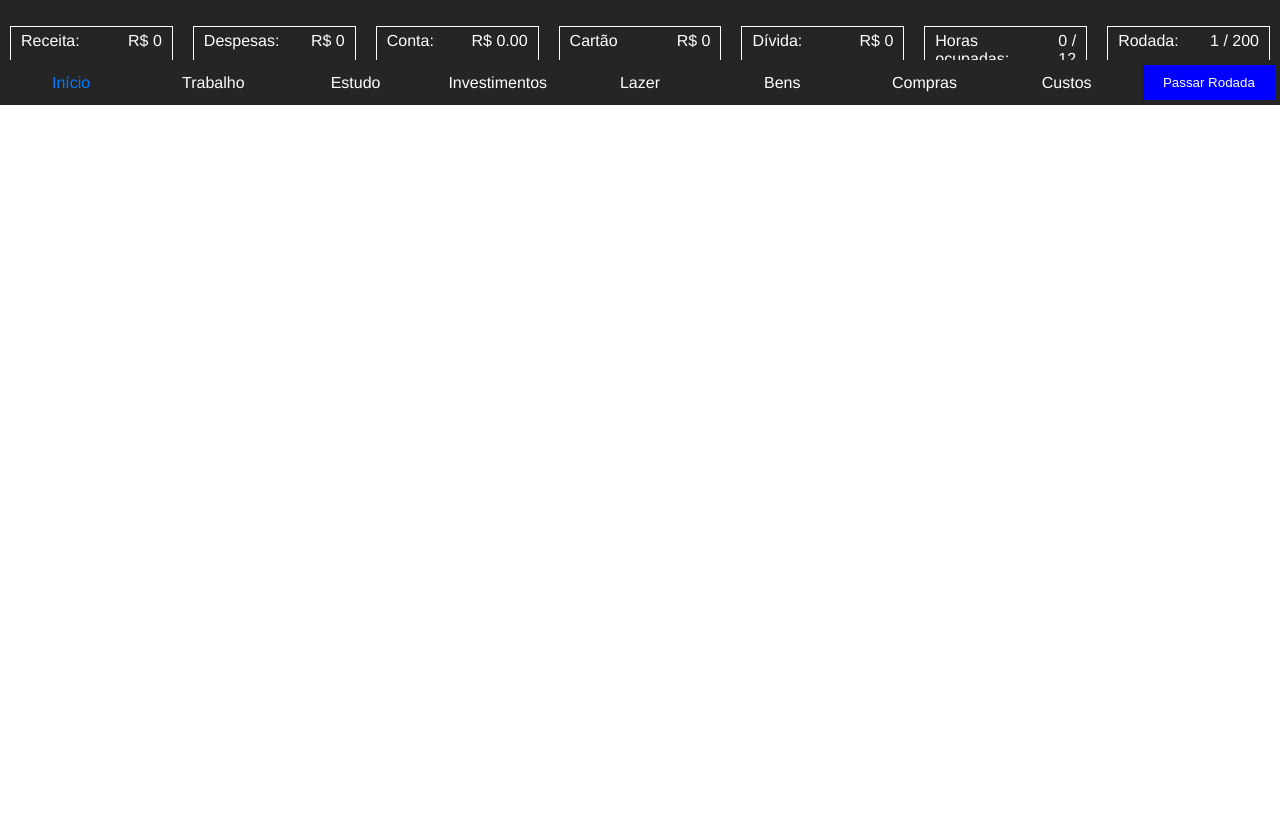
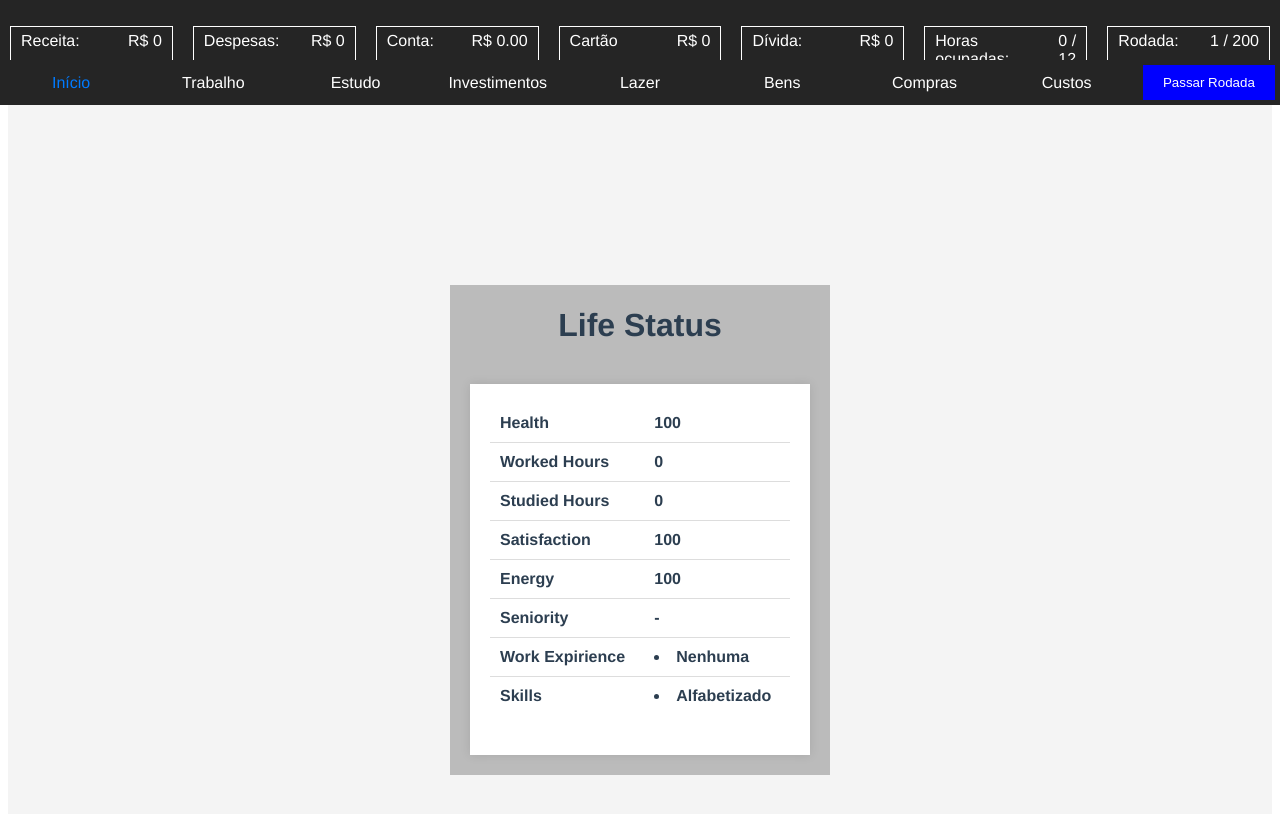
Before and after one commit to Lorandi/IFRS, a Vue app in the folder 2-Semestre/Construcao_de_paginas_Web_II_Rodrigo_Prestes_Machado/trabalho_final/decision_game/: page / in a window 1280 px wide. Shown: the top 814 px of the page. Built offline with nearby package versions, Linux system fonts and the light colour scheme.

Commit message:
adiciona life status na pagina incial

```diff
--- a/2-Semestre/Construcao_de_paginas_Web_II_Rodrigo_Prestes_Machado/trabalho_final/decision_game/src/store/index.js
+++ b/2-Semestre/Construcao_de_paginas_Web_II_Rodrigo_Prestes_Machado/trabalho_final/decision_game/src/store/index.js
@@ -25,7 +25,8 @@ export default createStore({
       satisfaction: 100,
       energy: 100,
       seniority: null,
-      skills:[null]
+      skills:["Alfabetizado"],
+      workExpirience: ["Nenhuma"],
     }
   },
   mutations: {
@@ -73,11 +74,19 @@ export default createStore({
 
     addSkills(state, skills) {
       state.life.skills.push(skills);
+    },
+
+    addWorkExpirience(state, workExpirience) {
+      state.life.workExpirience.push(workExpirience);
     }
+
 
   },
 
   actions: {
+    addWorkExpirience({ commit }, workExpirience) {
+      commit("addWorkExpirience", workExpirience);
+    },
 
     addSkills({ commit }, skills) {
       commit("addSkills", skills);
--- a/2-Semestre/Construcao_de_paginas_Web_II_Rodrigo_Prestes_Machado/trabalho_final/decision_game/src/store/jsons/jobs.json
+++ b/2-Semestre/Construcao_de_paginas_Web_II_Rodrigo_Prestes_Machado/trabalho_final/decision_game/src/store/jsons/jobs.json
@@ -8,7 +8,8 @@
   "active": false,
   "hours": 8,
   "minWorkTime": 8,
-  "maxWorkTime": 10
+  "maxWorkTime": 10,
+  "workExpirience": ["Nenhuma"]
 },
 {
   "id": 2,
@@ -20,7 +21,8 @@
   "active": false,
   "hours": 8,
   "minWorkTime": 8,
-  "maxWorkTime": 10
+  "maxWorkTime": 10,
+  "workExpirience": ["Nenhuma"]
 },
 
 
@@ -34,19 +36,21 @@
   "active": false,
   "hours": 6,
   "minWorkTime": 6,
-  "maxWorkTime": 6
+  "maxWorkTime": 6,
+  "workExpirience": ["Nenhuma"]
 },
 {
   "id": 12,
   "name": "Trainee Programação",
   "image": "https://st2.depositphotos.com/1518767/8443/i/450/depositphotos_84432086-stock-photo-creative-team-using-laptop.jpg",
   "salaryPerHour": 15,
-  "skills": ["Banco de dados", "Estágio Programação"],
+  "skills": ["Banco de dados"],
   "seniority": 1,
   "active": false,
   "hours": 6,
   "minWorkTime": 6,
-  "maxWorkTime": 8
+  "maxWorkTime": 8,
+  "workExpirience": ["Estágio Programação"]
 },
 
   {
@@ -54,72 +58,78 @@
     "name": "Desenvolvedor Front-end",
     "image": "https://prodaly.com.br/wp-content/uploads/2022/09/Capa-programador.png",
     "salaryPerHour": 25,
-    "skills": ["Formação front-end", "Trainee Programação"],
+    "skills": ["Formação front-end"],
     "seniority": 2,
     "active": false,
     "hours": 8,
     "minWorkTime": 8,
-    "maxWorkTime": 10
+    "maxWorkTime": 10,
+    "workExpirience": ["Trainee Programação"]
   },
   {
     "id": 102,
     "name": "Desenvolvedor Back-end",
     "image": "https://acadtec.com.br/storage/posts/pictures/ntVKoNURQUQhP9ghaf06607dcbf590338.jpg",
     "salaryPerHour": 25,
-    "skills": ["Formação back-end", "Trainee Programação"],
+    "skills": ["Formação back-end"],
     "seniority": 2,
     "active": false,
     "hours": 8,
     "minWorkTime": 8,
-    "maxWorkTime": 10
+    "maxWorkTime": 10,
+    "workExpirience": ["Trainee Programação"]
   },
   {
     "id": 103,
     "name": "Desenvolvedor Back-end Java - Pleno",
     "image": "https://www.locaweb.com.br/blog/wp-content/uploads/2021/04/nomade-digital-esse-estilo-de-vida-combina-com-um-programador-como-voce.jpg",
     "salaryPerHour": 40,
-    "skills": ["Especialização Java", "Desenvolvedor Back-end"],
+    "skills": ["Especialização Java"],
     "seniority": 3,
     "active": false,
     "hours": 8,
     "minWorkTime": 8,
-    "maxWorkTime": 10
+    "maxWorkTime": 10,
+    "workExpirience": ["Desenvolvedor Back-end"]
   },
   {
     "id": 104,
     "name": "Desenvolvedor  Front-end Veu - Pleno",
     "image": "https://img.freepik.com/fotos-gratis/programador-sorridente-de-tiro-medio-segurando-o-telefone_23-2149101155.jpg?w=1380&t=st=1687656578~exp=1687657178~hmac=13520014b155af15bfcc772e79afc6a2627810c937824510ece29d01cb5de4be",
     "salaryPerHour": 40,
-    "skills": ["Especialização Vue", "Desenvolvedor Front-end"],
+    "skills": ["Especialização Vue"],
     "seniority": 3,
     "active": false,
     "hours": 8,
     "minWorkTime": 8,
-    "maxWorkTime": 10
+    "maxWorkTime": 10,
+    "workExpirience": ["Desenvolvedor Front-end"]
   },
   {
     "id": 105,
     "name": "Desenvolvedor Back-end Java - Senior",
     "image": "https://img.freepik.com/fotos-gratis/engenheiro-de-ti-afro-americano-programando-interface-de-codigo-binario-usando-script-css-html-e-criptografia-no-computador-servidor-de-seguranca-de-codificacao-freelancer-masculino-com-aplicativo-de-desenvolvedor-de-software_482257-49186.jpg?w=1380&t=st=1687656627~exp=1687657227~hmac=ddcb169f74da19d90d3bdb5a4556472ca840f2ca81ffb35f76a8a217c0306173",
     "salaryPerHour": 60,
-    "skills": ["Especialização Java II", "Desenvolvedor Back-end Java - Pleno"],
+    "skills": ["Especialização Java II"],
     "seniority": 4,
     "active": false,
     "hours": 8,
     "minWorkTime": 8,
-    "maxWorkTime": 10
+    "maxWorkTime": 10,
+    "workExpirience": ["NenDesenvolvedor Back-end Java - Plenohuma"]
   },
   {
     "id": 106,
     "name": "Desenvolvedor Front-end Veu - Senior",
     "image": "https://blog.django.pro.br/wp-content/uploads/2020/05/woman-coding-on-computer-3861958-medium-752x440.jpg",
     "salaryPerHour": 60,
-    "skills": ["Especialização Veu II", "Desenvolvedor  Front-end Veu - Pleno"],
+    "skills": ["Especialização Veu II"],
     "seniority": 4,
     "active": false,
     "hours": 8,
     "minWorkTime": 8,
-    "maxWorkTime": 10
+    "maxWorkTime": 10,
+    "workExpirience": ["Desenvolvedor  Front-end Veu - Pleno"]
   }
 
 ]
--- a/2-Semestre/Construcao_de_paginas_Web_II_Rodrigo_Prestes_Machado/trabalho_final/decision_game/src/store/jsons/studies.json
+++ b/2-Semestre/Construcao_de_paginas_Web_II_Rodrigo_Prestes_Machado/trabalho_final/decision_game/src/store/jsons/studies.json
@@ -4,7 +4,7 @@
     "name": "Lógica de programação",
     "value": 200,
     "hoursToComplete": 100,
-    "prerequisites": null,
+    "prerequisites": "Alfabetizado",
     "skillAfterCourse": "Lógica de programação",
     "seniority": 1,
     "active": false,
--- a/2-Semestre/Construcao_de_paginas_Web_II_Rodrigo_Prestes_Machado/trabalho_final/decision_game/src/views/HomePage.vue
+++ b/2-Semestre/Construcao_de_paginas_Web_II_Rodrigo_Prestes_Machado/trabalho_final/decision_game/src/views/HomePage.vue
@@ -1,14 +1,78 @@
 <template>
   <div class="home">
+    <div class = "table">
+      <h1>Life Status</h1>
+      <div class="table-container">
+        <table class="styled-table">
+          <tbody>
+            <tr>
+              <td>Health</td>
+              <td>{{ lifeStatus().health}}</td>
+            </tr>
+            <tr>
+              <td>Worked Hours</td>
+              <td>{{ lifeStatus().workedHours }}</td>
+            </tr>
+            <tr>
+              <td>Studied Hours</td>
+              <td>{{ lifeStatus().studiedHours }}</td>
+            </tr>
+            <tr>
+              <td>Satisfaction</td>
+              <td>{{lifeStatus().satisfaction }}</td>
+            </tr>
+            <tr>
+              <td>Energy</td>
+              <td>{{lifeStatus().energy }}</td>
+            </tr>
+            <tr>
+              <td>Seniority</td>
+              <td>{{ lifeStatus().seniority || '-' }}</td>
+            </tr>
+            <tr>
+              <td>Work Expirience</td>
+              <td>
+                 <li v-for="work in lifeStatus().workExpirience" :key="work">{{ work }}</li>
+              </td>
+            </tr>
+            <tr>
+              <td>Skills</td>
+              <td>
+                 <li v-for="skill in lifeStatus().skills" :key="skill">{{ skill }}</li>
+              </td>
+            </tr>
+          </tbody>
+        </table>
+      </div>
+    </div>
   </div>
 </template>
 
 <script>
+import { mapState } from "vuex";
 
 export default {
   name: "HomePage",
   data() {
-    return {};
+    return {
+    };
+  },
+  computed: mapState(["life"]),
+
+  methods: {
+    lifeStatus() {
+      const { health, workedHours, studiedHours, satisfaction, energy, seniority, skills, workExpirience } = this.life;
+      return {
+        health,
+        workedHours,
+        studiedHours,
+        satisfaction,
+        energy,
+        seniority,
+        skills,
+        workExpirience,
+      };
+    },
   },
 };
 </script>
@@ -20,5 +84,50 @@ export default {
   align-items: center;
   justify-content: center;
   height: 100vh;
+  background-color: #f4f4f4;
+}
+
+.table {
+  display: flex;
+  flex-direction: column;
+  align-items: center;
+  justify-content: center;
+  background-color: #bbbbbb;
+  margin: auto;
+}
+
+.table-container {
+  background-color: #ffffff;
+  box-shadow: 0 0 10px rgba(0, 0, 0, 0.1);
+  padding: 20px;
+  margin: 20px;
+  display: flex;
+  justify-content: center;
+  align-items: center;
+}
+
+h1 {
+  margin-bottom: 20px;
+}
+
+.styled-table {
+  width: 300px;
+  border-collapse: collapse;
+  margin-bottom: 20px;
+}
+
+.styled-table td,
+.styled-table th {
+  padding: 10px;
+  text-align: left;
+  border-bottom: 1px solid #dddddd;
+}
+
+.styled-table td {
+  font-weight: bold;
+}
+
+.styled-table tr:last-child td {
+  border-bottom: none;
 }
 </style>
--- a/2-Semestre/Construcao_de_paginas_Web_II_Rodrigo_Prestes_Machado/trabalho_final/decision_game/src/views/WorkPage.vue
+++ b/2-Semestre/Construcao_de_paginas_Web_II_Rodrigo_Prestes_Machado/trabalho_final/decision_game/src/views/WorkPage.vue
@@ -116,15 +116,26 @@ export default {
       var jobSkills = job.skills;
       var lifeSkills = this.$store.state.life.skills;
 
-      var haveAllSkils = jobSkills.every(function (elemento) {
+      var haveAllSkills = jobSkills.every(function (elemento) {
         return lifeSkills.includes(elemento);
       });
 
-      if (!haveAllSkils) {
+      if (!haveAllSkills) {
         alert("Esse trabalho exigem skills que você não possui!");
         return;
       }
 
+      var jobExpirience = job.workExpirience;
+      var workExpirience = this.$store.state.life.workExpirience;
+
+      var haveAllWorkExpirience = jobExpirience.every(function (elemento) {
+        return workExpirience.includes(elemento);
+      });
+
+      if(!haveAllWorkExpirience){
+        alert("Esse trabalho exigem experiência pregressa que você não possui!");
+        return;
+      }
 
       var loops = job.hours;
 
@@ -140,11 +151,11 @@ export default {
         }
       }
 
-      if(!lifeSkills.includes(job.name)){
-        this.$store.dispatch("addSkills", job.name);
+      if(!workExpirience.includes(job.name)){
+        this.$store.dispatch("addWorkExpirience", job.name);
       }
 
-      console.log(this.$store.state.life.skills)
+
     },
 
     somarHoras(horasOcupadas) {
```
